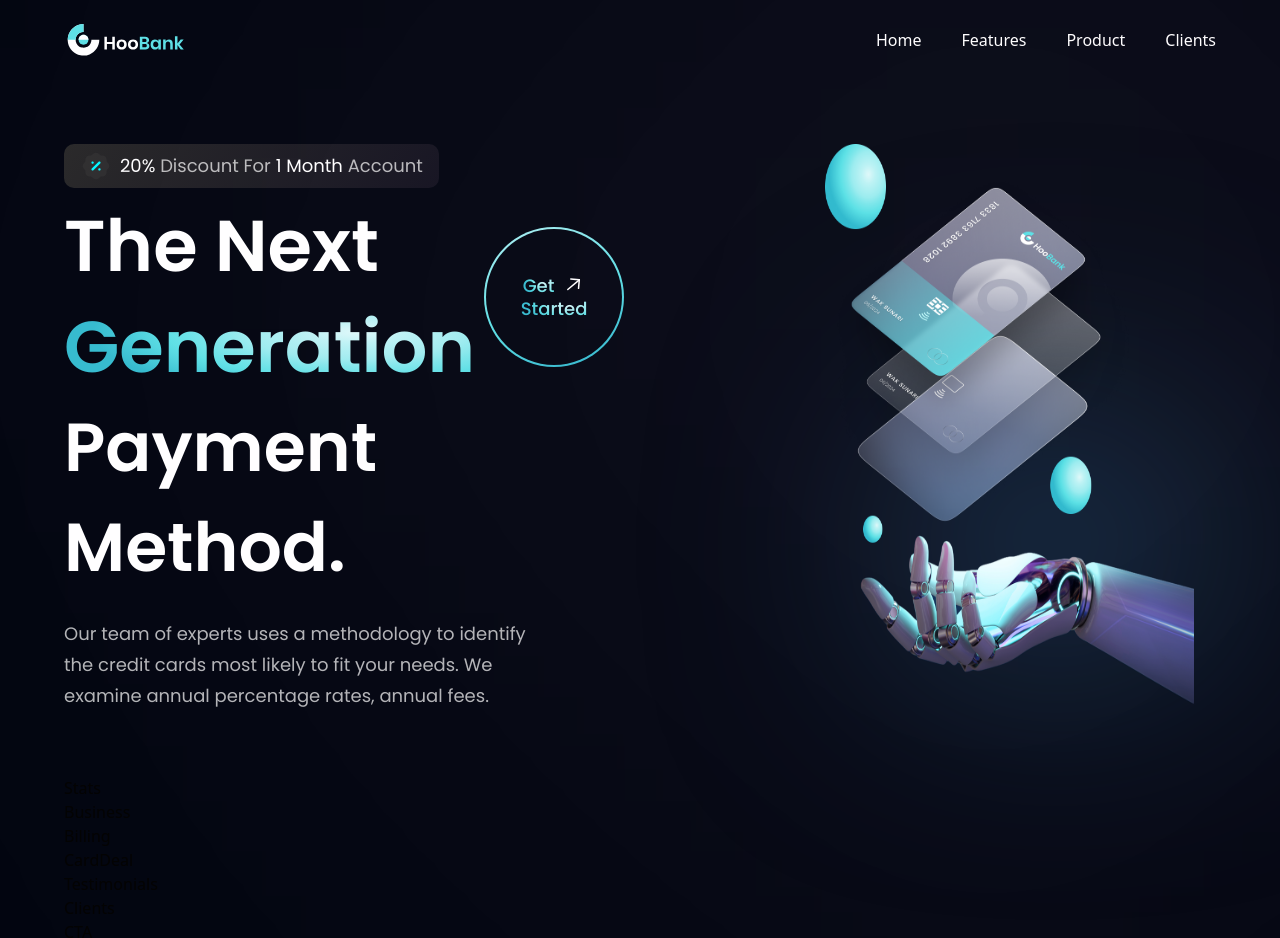
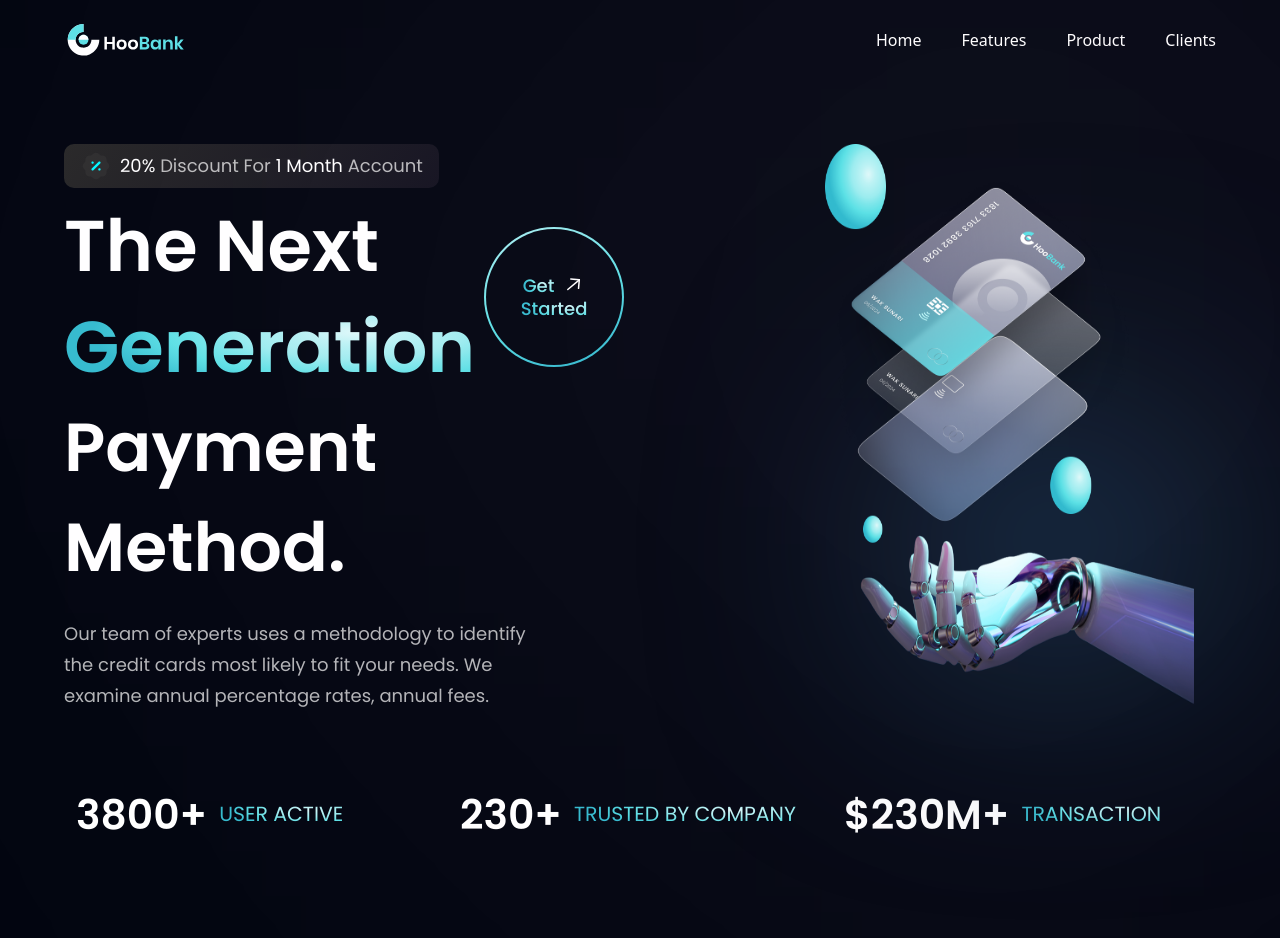
Before and after one commit to Lord-Mugen/Bank-app, a React (Vite) app: page / in a window 1280 px wide. Shown: the top 938 px of the page. Built offline with nearby package versions, Linux system fonts and the light colour scheme.

Commit message:
stats component done

```diff
--- a/src/components/Stats/Stats.jsx
+++ b/src/components/Stats/Stats.jsx
@@ -1,5 +1,22 @@
-const Stats = () => {
-  return <div>Stats</div>;
-};
+import { stats } from "../../constants";
+import styles from "../../style";
+
+const Stats = () => (
+  <section className={`${styles.flexCenter} flex-row flex-wrap sm:mb-20 mb-6`}>
+    {stats.map((stat) => (
+      <div
+        key={stat.id}
+        className={`flex-1 flex justify-start items-center flex-row m-3`}
+      >
+        <h4 className="font-poppins font-semibold xs:text-[40.89px] text-[30.89px] xs:leading-[53.16px] leading-[43.16px] text-white">
+          {stat.value}
+        </h4>
+        <p className="font-poppins font-normal xs:text-[20.45px] text-[15.45px] xs:leading-[26.58px] leading-[21.58px] text-gradient uppercase ml-3">
+          {stat.title}
+        </p>
+      </div>
+    ))}
+  </section>
+);
 
 export default Stats;
```
